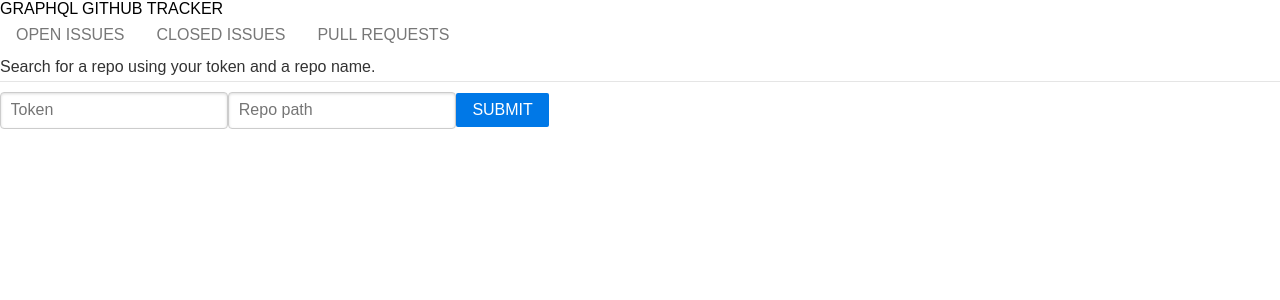
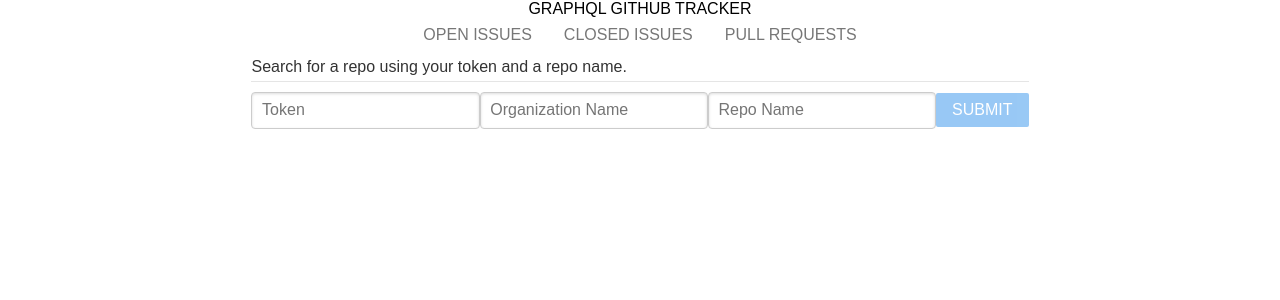
Before and after one commit to MAHolzbach/gql-github-clone, a React app: page / in a window 1280 px wide. Shown: the top 300 px of the page. Built offline with nearby package versions, Linux system fonts and the light colour scheme; no server answers.

Commit message:
Componetize some things. Form fetch working. Add context API. Expand state.

```diff
--- a/package.json
+++ b/package.json
@@ -4,7 +4,7 @@
   "description": "",
   "main": "index.js",
   "scripts": {
-    "start": "webpack-dev-server --config ./webpack.config.js --mode development --open",
+    "start": "webpack-dev-server --config ./webpack.config.js --mode development --open --hot",
     "test": "test"
   },
   "author": "Mike Holzbach",
--- /dev/null
+++ b/src/DataContext.js
@@ -0,0 +1,5 @@
+import React from "react";
+
+const Context = React.createContext();
+
+export default Context;
--- a/src/components/App/App.jsx
+++ b/src/components/App/App.jsx
@@ -1,20 +1,51 @@
 import React, { Component } from "react";
 import axios from "axios";
 require("purecss");
+import Menu from "../Menu/Menu";
+import Form from "../Form/Form";
+import DataContext from "../../DataContext";
+
+export default class App extends Component {
+  constructor() {
+    super();
+
+    this.state = {
+      inputValue: {
+        token: process.env.GITHUB_TOKEN,
+        org: "sveltejs",
+        repo: "template"
+      },
+      openIssues: [],
+      closedIssues: [],
+      pullRequests: [],
+      handleChange: this.handleChange,
+      fetchData: this.fetchData
+    };
+  }
+  componentDidMount() {
+    this.fetchData();
+  }
+
+  fetchData = e => {
+    if (e !== undefined) {
+      e.preventDefault();
+    }
+
+    const { token, org, repo } = this.state.inputValue;
 
     const api = axios.create({
       baseURL: "https://api.github.com/graphql",
       headers: {
-    Authorization: `bearer ${process.env.GITHUB_TOKEN}`
+        Authorization: `bearer ${token}`
       }
     });
 
-const QUERY = `
+    const fetchRepoData = (org, repo) => `
       {
-  organization(login: "sveltejs") {
+        organization(login: "${org}") {
           name
           url
-    repository(name: "template") {
+          repository(name: "${repo}") {
             name
             url
             issues(first: 100, orderBy: {direction: DESC, field: CREATED_AT}, states: [OPEN, CLOSED]) {
@@ -50,64 +81,46 @@
       }
       `;
 
-export default class App extends Component {
-  constructor() {
-    super();
+    api.post("", { query: fetchRepoData(org, repo) }).then(res => {
+      this.sortIssues(res.data.data.organization.repository.issues.nodes);
+      this.setState({
+        pullRequests: res.data.data.organization.repository.pullRequests.nodes
+      });
+      console.log("REPO DATA:", res.data.data);
+    });
+  };
 
-    this.state = {
-      openIssues: [],
-      closedIssues: [],
-      pullRequests: []
+  sortIssues = issues => {
+    const openIssues = [];
+    const closedIssues = [];
+
+    issues.forEach(issue => {
+      issue.state === "OPEN"
+        ? openIssues.push(issue)
+        : closedIssues.push(issue);
+    });
+
+    this.setState({ openIssues, closedIssues });
   };
-  }
-  componentDidMount() {
-    this.fetchData();
-  }
 
-  fetchData = () => {
-    api.post("", { query: QUERY }).then(res => {
-      this.setState({
-        openIssues: res.data.data.organization.repository.issues,
-        pullRequests: res.data.data.organization.repository.pullRequests
-      });
-      console.log(res.data.data);
-    });
+  handleChange = e => {
+    const { inputValue } = { ...this.state };
+    const inputValueCopy = inputValue;
+    const { name, value } = e.target;
+    inputValueCopy[name] = value;
+
+    this.setState({ inputValue: inputValueCopy });
   };
 
   render() {
     return (
-      <div className="App">
+      <DataContext.Provider value={this.state}>
+        <div className="app-wrapper">
           GRAPHQL GITHUB TRACKER
-        <div className="pure-menu pure-menu-horizontal">
-          <ul className="pure-menu-list">
-            <li className="pure-menu-item">
-              <a href="" className="pure-menu-link">
-                OPEN ISSUES
-              </a>
-            </li>
-            <li className="pure-menu-item">
-              <a href="" className="pure-menu-link">
-                CLOSED ISSUES
-              </a>
-            </li>
-            <li className="pure-menu-item">
-              <a href="" className="pure-menu-link">
-                PULL REQUESTS
-              </a>
-            </li>
-          </ul>
+          <Menu />
+          <Form />
         </div>
-        <form action="submit" className="pure-form search-form">
-          <fieldset>
-            <legend>Search for a repo using your token and a repo name.</legend>
-            <input type="text" placeholder="Token" />
-            <input type="text" placeholder="Repo path" />
-            <button className="pure-button pure-button-primary" onClick={this.fetchData}>
-              SUBMIT
-            </button>
-          </fieldset>
-        </form>
-      </div>
+      </DataContext.Provider>
     );
   }
 }
--- /dev/null
+++ b/src/components/App/app.scss
@@ -0,0 +1,6 @@
+.app-wrapper {
+  display: flex;
+  flex-direction: column;
+  justify-content: center;
+  align-items: center;
+}
--- /dev/null
+++ b/src/components/Form/Form.jsx
@@ -0,0 +1,48 @@
+import React, { useContext } from "react";
+import DataContext from "../../DataContext";
+
+const Form = () => {
+  const context = useContext(DataContext);
+  const fetchData = context.fetchData;
+  const handleChange = context.handleChange;
+  const token = context.inputValue.token;
+  const org = context.inputValue.org;
+  const repo = context.inputValue.repo;
+
+  return (
+    <div>
+      <form action="" className="pure-form search-form">
+        <fieldset>
+          <legend>Search for a repo using your token and a repo name.</legend>
+          <input
+            type="text"
+            placeholder="Token"
+            name="token"
+            onChange={e => handleChange(e)}
+          />
+          <input
+            type="text"
+            placeholder="Organization Name"
+            onChange={e => handleChange(e)}
+            name="org"
+          />
+          <input
+            type="text"
+            placeholder="Repo Name"
+            onChange={e => handleChange(e)}
+            name="repo"
+          />
+          <button
+            className="pure-button pure-button-primary"
+            onClick={e => fetchData(e)}
+            disabled={!token || !org || !repo ? true : false}
+          >
+            SUBMIT
+          </button>
+        </fieldset>
+      </form>
+    </div>
+  );
+};
+
+export default Form;
--- /dev/null
+++ b/src/components/Menu/Menu.jsx
@@ -0,0 +1,21 @@
+import React from "react";
+
+const Menu = () => {
+  return (
+    <div className="pure-menu pure-menu-horizontal menu-wrapper">
+      <ul className="pure-menu-list">
+        <li className="pure-menu-item">
+          <div className="pure-menu-link menu-button">OPEN ISSUES</div>
+        </li>
+        <li className="pure-menu-item">
+          <div className="pure-menu-link menu-button">CLOSED ISSUES</div>
+        </li>
+        <li className="pure-menu-item">
+          <div className="pure-menu-link menu-button">PULL REQUESTS</div>
+        </li>
+      </ul>
+    </div>
+  );
+};
+
+export default Menu;
--- /dev/null
+++ b/src/components/Menu/menu.scss
@@ -0,0 +1,7 @@
+.menu-wrapper {
+  text-align: center;
+}
+
+.menu-button {
+  cursor: pointer;
+}
--- a/src/main.css
+++ b/src/main.css
@@ -0,0 +1,2 @@
+@import "./components/App/app.scss";
+@import "./components/Menu/menu.scss";
```
Lines whose indentation alone changed are shown as unchanged.
